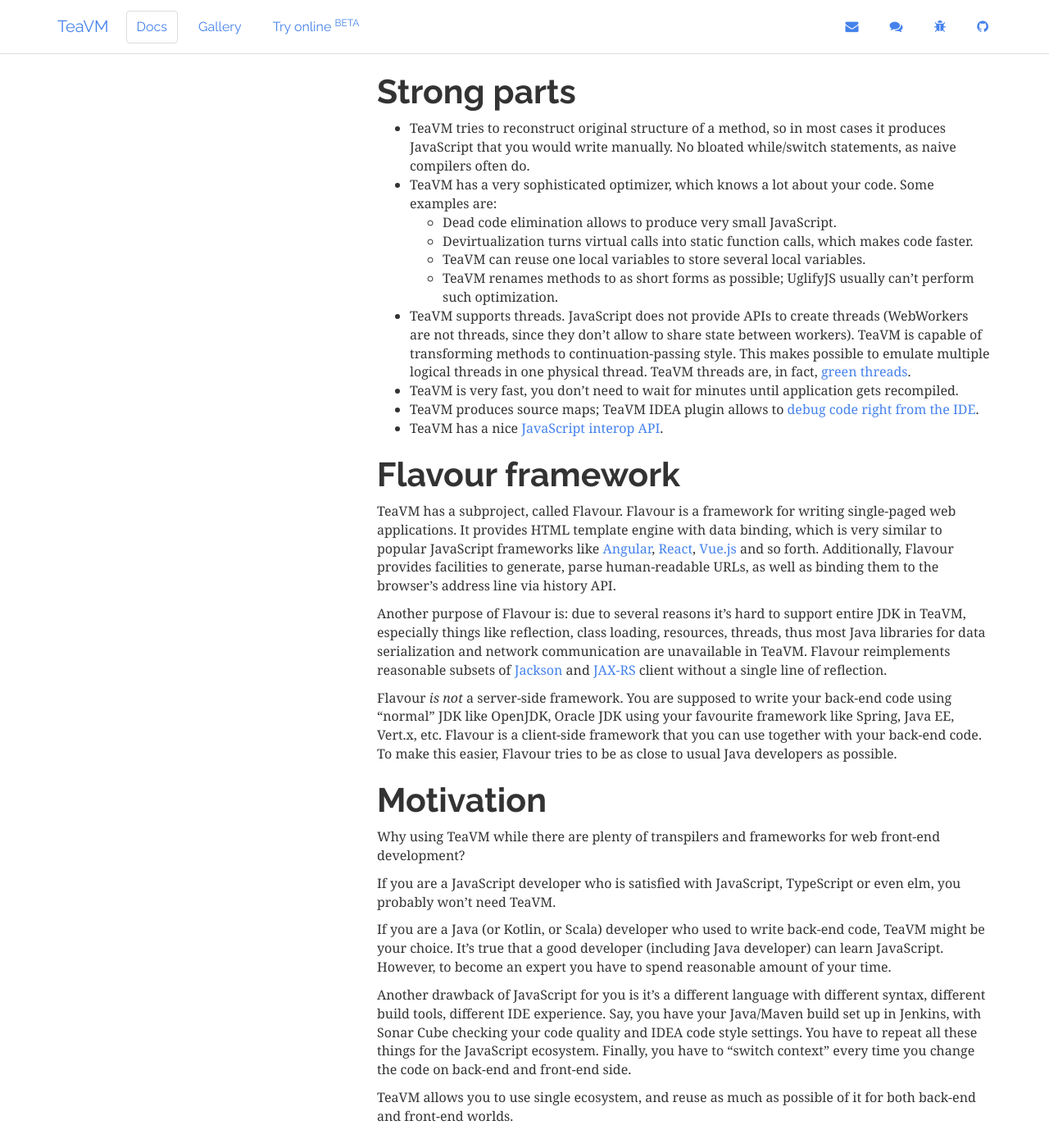
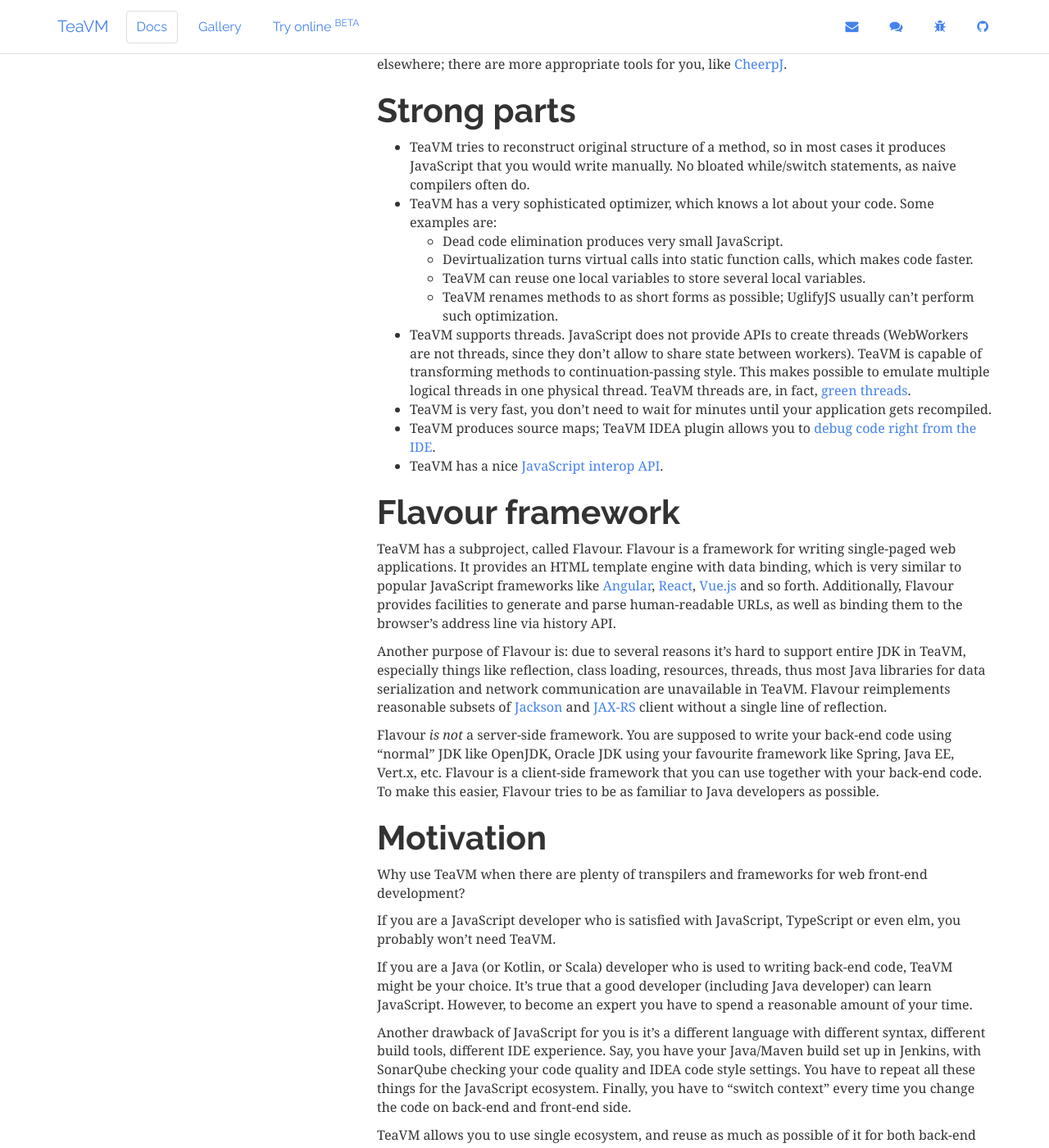
Before and after one commit to konsoletyper/teavm-site, a Jekyll site: the page built from _docs/intro/overview.md, in a window 1280 px wide and 1400 px high, scrolled down 620 px. Shown: the whole window at 82% size. Built offline with Jekyll 4.4.1, drawn with Linux system fonts in a browser that asks for light colours; some of the changed text lies outside the part shown.

Commit message:
Updates for a couple documentation files (#11)
* Minor changes in Overview wording and syntax
* Minor Flavour HTML Templates doc updates

```diff
--- a/_docs/intro/overview.md
+++ b/_docs/intro/overview.md
@@ -4,31 +4,31 @@
 
 TeaVM is an ahead-of-time compiler of Java bytecode to JavaScript.
 It's much like GWT, however GWT takes source code, and this limits GWT to Java only.
-Unlike GWT, TeaVM relies on existing compilers, be it javac, kotlinc or scalac.
+Unlike GWT, TeaVM relies on existing compilers such as javac, kotlinc and scalac.
 These compilers produce bytecode (`*.class` or `*.jar` files),
 then TeaVM takes this bytecode and produces JavaScript code.
 
 
 # Purpose
 
-TeaVM is a primarily web development tool.
-It's not for getting your large existing codebase in Java or Kotlin and producing JavaScript.
+TeaVM is primarily a web development tool.
+It's not for taking your large existing codebase in Java or Kotlin and producing JavaScript.
 Unfortunately, Java was not designed to run efficiently in the browser.
 There are Java APIs that are impossible to implement without generating inefficient JavaScript.
-Some of these APIs are: reflection, resources, class loaders, JNI.
-TeaVM restricts usages of these APIs.
+Some of these APIs are: reflection, resources, class loaders, and JNI.
+TeaVM restricts usage of these APIs.
 Generally, you'll have to manually rewrite your code to fit into TeaVM constraints.
 
 TeaVM is for you, if:
 
-  * You are a Java developer and you are going to write web front-end from scratch.
-  * You already have Java-based backend and want to integrate front-end code tightly into your existing development
+  * You are a Java developer and you are going to write a web front-end from scratch.
+  * You already have a Java-based backend and want to integrate front-end code tightly into your existing development
     infrastructure.
-  * You have some Java back-end code you want to reuse in front-end.
+  * You have some Java back-end code you want to reuse in the front end.
   * You are ready to rewrite your code to work with TeaVM.
 
-If you have bloated applications that use Swing, you want to run these applications in web,
-and you don't care about download size, start-up time and performance, you better give up;
+If you have tightly-coupled applications that use Swing, you want to run these applications in web,
+and you don't care about download size, start-up time and performance, you should probably look elsewhere;
 there are more appropriate tools for you, like [CheerpJ](https://www.leaningtech.com/cheerpj/).
 
 
@@ -38,7 +38,7 @@
   so in most cases it produces JavaScript that you would write manually.
   No bloated while/switch statements, as naive compilers often do.
 * TeaVM has a very sophisticated optimizer, which knows a lot about your code. Some examples are:
-  * Dead code elimination allows to produce very small JavaScript.
+  * Dead code elimination produces very small JavaScript.
   * Devirtualization turns virtual calls into static function calls, which makes code faster.
   * TeaVM can reuse one local variables to store several local variables.
   * TeaVM renames methods to as short forms as possible; UglifyJS usually can't perform such optimization.
@@ -48,8 +48,8 @@
   TeaVM is capable of transforming methods to continuation-passing style.
   This makes possible to emulate multiple logical threads in one physical thread.
   TeaVM threads are, in fact, [green threads](https://en.wikipedia.org/wiki/Green_threads).
-* TeaVM is very fast, you don't need to wait for minutes until application gets recompiled.
-* TeaVM produces source maps; TeaVM IDEA plugin allows to [debug code right from the IDE](/docs/tooling/debugging.html).
+* TeaVM is very fast, you don't need to wait for minutes until your application gets recompiled.
+* TeaVM produces source maps; TeaVM IDEA plugin allows you to [debug code right from the IDE](/docs/tooling/debugging.html).
 * TeaVM has a nice [JavaScript interop API](/docs/runtime/jso.html).
 
 
@@ -57,10 +57,10 @@
 
 TeaVM has a subproject, called Flavour.
 Flavour is a framework for writing single-paged web applications.
-It provides HTML template engine with data binding,
+It provides an HTML template engine with data binding,
 which is very similar to popular JavaScript frameworks like [Angular](https://angularjs.org/),
 [React](https://facebook.github.io/react/), [Vue.js](https://vuejs.org/) and so forth.
-Additionally, Flavour provides facilities to generate, parse human-readable URLs,
+Additionally, Flavour provides facilities to generate and parse human-readable URLs,
 as well as binding them to the browser's address line via history API.
 
 Another purpose of Flavour is: due to several reasons it's hard to support entire JDK in TeaVM,
@@ -73,24 +73,24 @@
 You are supposed to write your back-end code using "normal" JDK like OpenJDK,
 Oracle JDK using your favourite framework like Spring, Java EE, Vert.x, etc.
 Flavour is a client-side framework that you can use together with your back-end code.
-To make this easier, Flavour tries to be as close to usual Java developers as possible.
+To make this easier, Flavour tries to be as familiar to Java developers as possible.
 
 
 # Motivation
 
-Why using TeaVM while there are plenty of transpilers and frameworks for web front-end development?
+Why use TeaVM when there are plenty of transpilers and frameworks for web front-end development?
 
 If you are a JavaScript developer who is satisfied with JavaScript, TypeScript or even elm,
 you probably won't need TeaVM.
 
-If you are a Java (or Kotlin, or Scala) developer who used to write back-end code, TeaVM might be your choice.
+If you are a Java (or Kotlin, or Scala) developer who is used to writing back-end code, TeaVM might be your choice.
 It's true that a good developer (including Java developer) can learn JavaScript.
-However, to become an expert you have to spend reasonable amount of your time.
+However, to become an expert you have to spend a reasonable amount of your time.
 
 Another drawback of JavaScript for you is it's a different language with different syntax,
 different build tools, different IDE experience.
 Say, you have your Java/Maven build set up in Jenkins,
-with Sonar Cube checking your code quality and IDEA code style settings.
+with SonarQube checking your code quality and IDEA code style settings.
 You have to repeat all these things for the JavaScript ecosystem.
 Finally, you have to "switch context" every time you change the code on back-end and front-end side.
 
```
Also changed, not shown: _docs/flavour/templates.md (+12 -12 lines).
